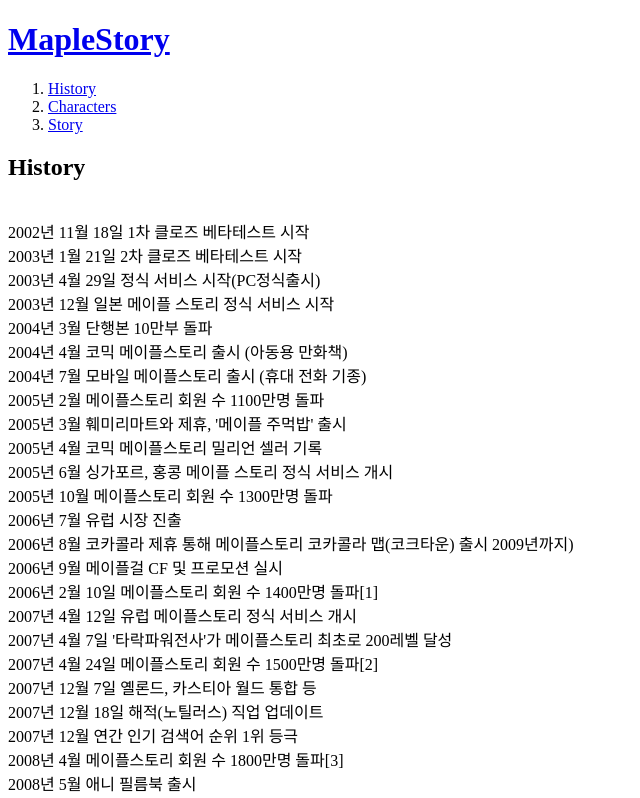
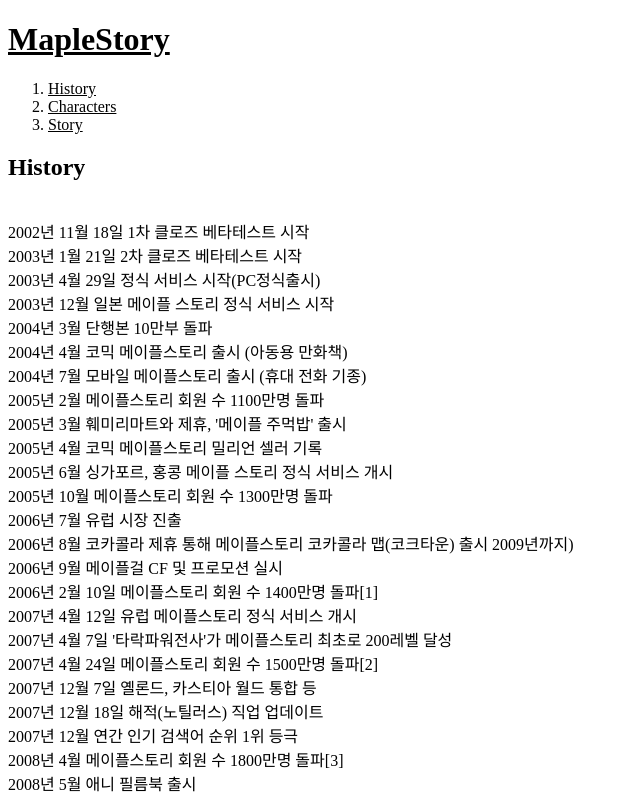
Before and after one commit to doras/opentutorials-web, a plain HTML site: page web2-css/1.html in a window 1280 px wide. Shown: the top 798 px of the page, without its empty margins (0-640 px from the left). Drawn offline with Linux system fonts and the light colour scheme.

Commit message:
web2-css: use CSS code with style tag in 1, 2, 3.html

```diff
--- a/web2-css/1.html
+++ b/web2-css/1.html
@@ -3,6 +3,11 @@
   <head>
     <title>All of MapleStory - History</title>
     <meta charset="utf-8">
+    <style>
+      a {
+        color:black
+      }
+    </style>
   </head>
   <body>
     <h1><a href="index.html">MapleStory</a></h1>
```
Also changed, not shown: web2-css/2.html (+5 -0 lines), web2-css/3.html (+5 -0 lines).
